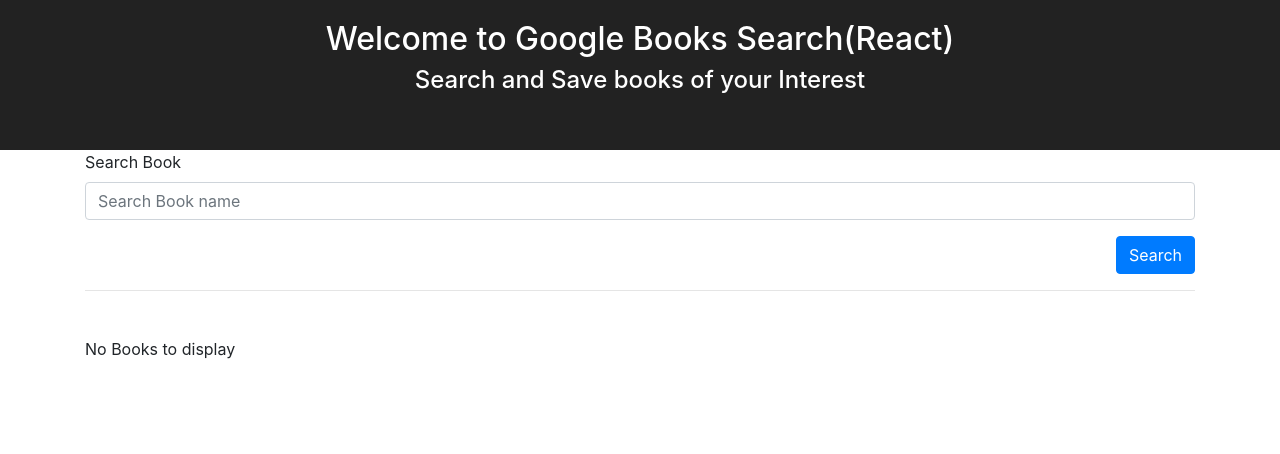
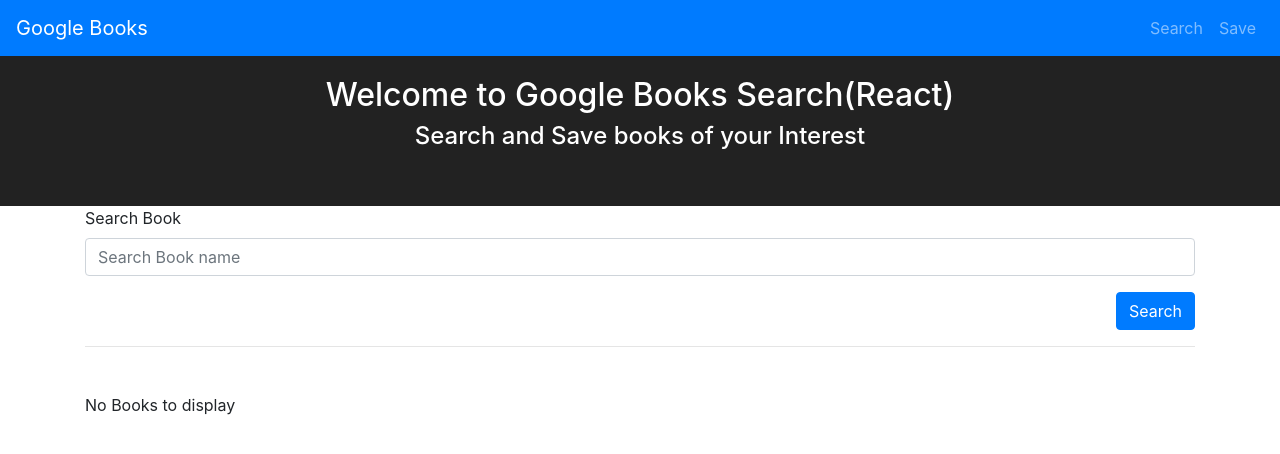
Before and after one commit to NavdeepDP/google-book-search, a React (Create React App) app in the folder client/: page / in a window 1280 px wide. Shown: the top 454 px of the page. Built offline with nearby package versions, Linux system fonts and the light colour scheme.

Commit message:
added nav bar

```diff
--- a/client/src/App.js
+++ b/client/src/App.js
@@ -1,31 +1,30 @@
 import React, { Component } from "react";
-import { BrowserRouter as Router, Route } from "react-router-dom";
+import { BrowserRouter as Router, Route, Link } from "react-router-dom";
 import logo from "./logo.svg";
 import "./App.css";
 import Search from "./pages/Search/Search";
 import Save from "./pages/Save/Save";
-
+import NabBar from "./components/NavBar/NavBar";
 function App() {
+  debugger;
+  console.log(window.location.pathname);
   return (
     <div className="App">
+      <Router>
+        <NabBar />
         <div className="App-header">
           <h2>Welcome to Google Books Search(React)</h2>
           <h4>Search and Save books of your Interest</h4>
         </div>
 
-      <Router>
-      <div >
-
+        <div>
           <Route exact path="/" component={Search} />
           <Route exact path="/search" component={Search} />
           <Route exact path="/save" component={Save} />
-
         </div>
       </Router>
-
     </div>
   );
 }
 
-
 export default App;
--- /dev/null
+++ b/client/src/components/NavBar/NavBar.jsx
@@ -0,0 +1,66 @@
+import React from "react";
+import {  Link } from "react-router-dom";
+const NavBar = () => {
+  return (
+    <div>
+      <nav className="navbar navbar-expand-lg navbar-dark bg-primary">
+        <a className="navbar-brand" href="/">
+          Google Books
+        </a>
+        <button
+          className="navbar-toggler"
+          type="button"
+          data-toggle="collapse"
+          data-target="#navbarText"
+          aria-controls="navbarText"
+          aria-expanded="false"
+          aria-label="Toggle navigation"
+        >
+          <span className="navbar-toggler-icon"></span>
+        </button>
+        <div className="collapse navbar-collapse" id="navbarText">
+          <ul className="navbar-nav ml-auto">
+            <li
+              className={
+                window.location.pathname === "/search"
+                  ? "nav-item active"
+                  : "nav-item"
+              }
+            >
+              <Link
+                to="/search"
+                className={
+                  window.location.pathname === "/search"
+                    ? "nav-link "
+                    : "nav-link"
+                }
+              >
+                Search
+              </Link>
+            </li>
+            <li
+              className={
+                window.location.pathname === "/save"
+                  ? "nav-item active"
+                  : "nav-item"
+              }
+            >
+              <Link
+                to="/save"
+                className={
+                  window.location.pathname === "/save"
+                    ? "nav-link "
+                    : "nav-link"
+                }
+              >
+                Save
+              </Link>
+            </li>
+          </ul>
+        </div>
+      </nav>
+    </div>
+  );
+};
+
+export default NavBar;
```
Lines whose indentation alone changed are shown as unchanged.
